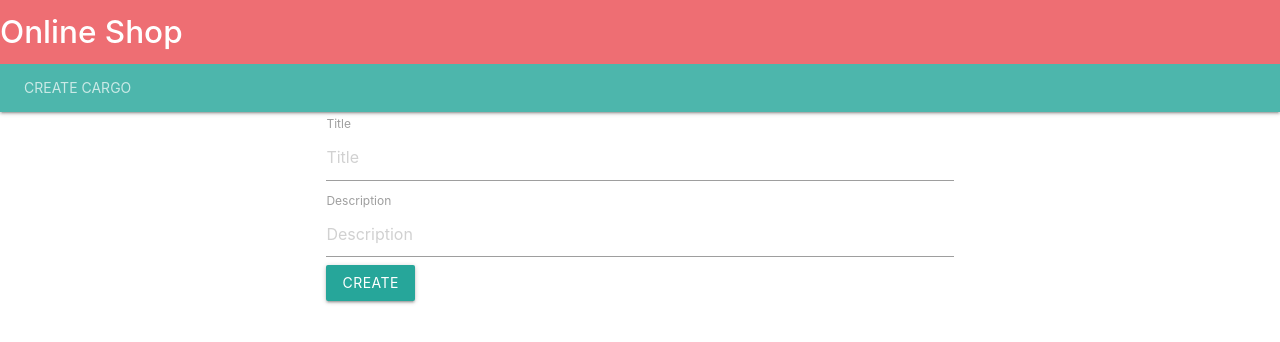
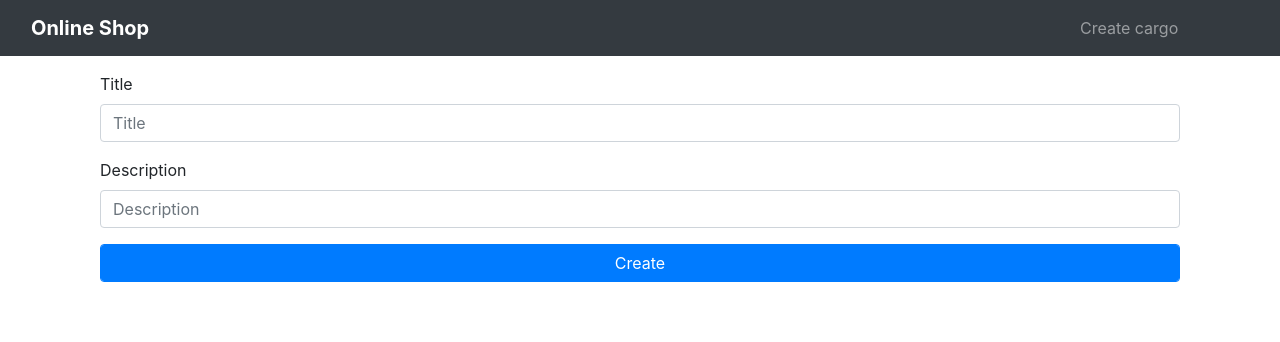
Before and after one commit to NazarYermolenko/js-pet-project-express-react, a React (Create React App) app in the folder client/: page /create in a window 1280 px wide. Shown: the top 342 px of the page. Built offline with nearby package versions, Linux system fonts and the light colour scheme.

Commit message:
Reconected bootstrap

```diff
--- a/client/src/components/Cargo/Cargo.js
+++ b/client/src/components/Cargo/Cargo.js
@@ -51,8 +51,8 @@ export default class Cargo extends Component {
 
     render() {
         return (
-            <div className="card">
-                <div className="card-content">
+            <div className="card m-3 col-sm-5">
+                <div className="card-body p-6">
                     {(!this.state.isDisplayedTitleInputArea) ?
                         <CargoInfo
                             type={"title"}
@@ -81,7 +81,7 @@ export default class Cargo extends Component {
                             />
                         }
                         <div>
-                            <div className="card-action">
+                            <div className="card-action mt-3">
                                 {(this.state.isDisplayedTitleInputArea || this.state.isDisplayedDescriptionInputArea) ?
                                     <button className="btn btn-secondary" onClick={this.handleUpdateCargo.bind(this)}>Update</button>
                                     : <button className="btn btn-primary" onClick={this.handleDelete.bind(this, this.props.cargo._id)}>Delete</button>
--- a/client/src/components/Cargo/CargoInfo.js
+++ b/client/src/components/Cargo/CargoInfo.js
@@ -23,15 +23,11 @@ export default class CargoInfo extends Component {
                 onMouseLeave={this.onMouseLeave.bind(this)}
             >
                 {(this.props.type === 'title') ?
-                    <h5>Title: </h5> :
-                    <h5>Description: </h5>
+                    <h6>Title: </h6> :
+                    <h6>Description: </h6>
                 }
-                {(this.state.isHover) ?
-                    <p>
-                        {this.props.value} <span className="badge badge-info">(click to change)</span>
-                    </p>
-                    :
-                    <p>{this.props.value}</p>}
+                <p>{this.props.value}</p>
+                {this.state.isHover && <span className="badge badge-info">(click to change)</span>}
             </div>
         )
     }
--- a/client/src/components/LoadSpinner/LoadSpinner.js
+++ b/client/src/components/LoadSpinner/LoadSpinner.js
@@ -5,22 +5,10 @@ export default class LoadSpinner extends React.Component {
     render() {
         return (
             <div className="container">
-                <div className="row">
-                    <div className="col s4"></div>
-                    <div className="col s4">
-                        <div className="preloader-wrapper big active">
-                            <div className="spinner-layer spinner-green-only">
-                                <div className="circle-clipper left">
-                                    <div className="circle"></div>
-                                </div><div className="gap-patch">
-                                    <div className="circle"></div>
-                                </div><div className="circle-clipper right">
-                                    <div className="circle"></div>
-                                </div>
-                            </div>
-                        </div>
+                <div className="offset-sm-6">
+                    <div class="spinner-border text-primary" role="status">
+                        <span class="sr-only">Loading...</span>
                     </div>
-                    <div className="col s4"></div>
                 </div>
             </div>
         )
--- a/client/src/components/NavBar/NavBar.js
+++ b/client/src/components/NavBar/NavBar.js
@@ -6,19 +6,21 @@ export default class NavBar extends React.Component {
     render() {
         return (
             <header>
-                <nav className="nav-extended">
-                    <div className="nav-wrapper">
-                        <Link to={"/"} className="brand-logo">
-                            <strong>Online Shop</strong>
-                        </Link>
-                    </div>
-                    <div className="nav-content teal lighten-2">
-                        <ul className="tabs tabs-transparent">
-                            <li className="tab col s3"><Link to={"/create"}>Create cargo</Link></li>
+                <nav className="navbar navbar-expand navbar-dark bg-dark">
+                    <Link to={"/"} className="navbar-brand col-1">
+                        <strong>Online Shop</strong>
+                    </Link>
+
+                    <div className="offset-sm-9 collapse navbar-collapse">
+                        <ul className="navbar-nav">
+                            <li classname="nav-item active">
+                                <Link className="nav-link" to={"/create"}>Create cargo</Link>
+                            </li>
                         </ul>
                     </div>
                 </nav>
             </header>
+
         )
     }
 }
--- a/client/src/containers/Cargos/Cargos.js
+++ b/client/src/containers/Cargos/Cargos.js
@@ -42,8 +42,8 @@ class Cargos extends Component {
     render() {
         return (
             <main>
-                <div className="container">
-                    <div className="row">
+                <div className="container mt-5">
+                    <div className="row d-flex">
                         {
                             this.state.loading ?
                                 <LoadSpinner /> :
--- a/client/src/containers/CreateCargo/CreateCargo.js
+++ b/client/src/containers/CreateCargo/CreateCargo.js
@@ -39,8 +39,9 @@ export default class CreateCargo extends Component {
             <div className="container">
                 {this.state.loading ?
                     <LoadSpinner /> :
-                    <div className="container">
+                    <div className="container mt-3">
                         <form>
+                            <div className="for-group">
                                 <div className="form-group">
                                     <label htmlFor={"title"}>Title</label>
                                     <input onChange={this.setCargoTitle.bind(this)} className="form-control" id="title" placeholder="Title" />
@@ -54,6 +55,7 @@ export default class CreateCargo extends Component {
                                         <button className="form-control btn btn-primary" onClick={this.handleCargoCreate.bind(this)}>Create</button>
                                     </Link>
                                 </div>
+                            </div>
                         </form>
                     </div>
                 }
--- a/client/src/index.css
+++ b/client/src/index.css
@@ -1 +1 @@
-@import "~materialize-css/dist/css/materialize.min.css"
+@import "~bootstrap/dist/css/bootstrap.min.css"
```
Lines whose indentation alone changed are shown as unchanged.
